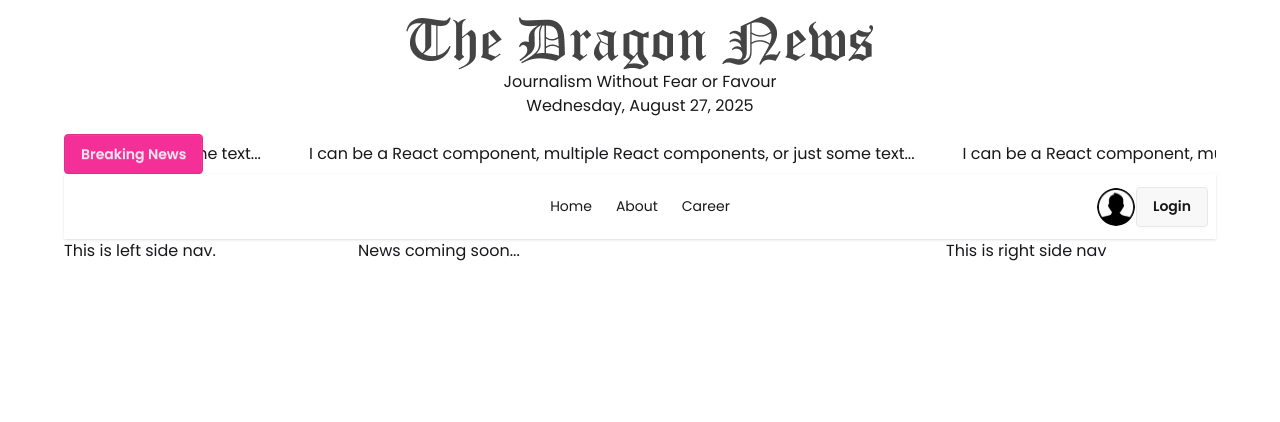
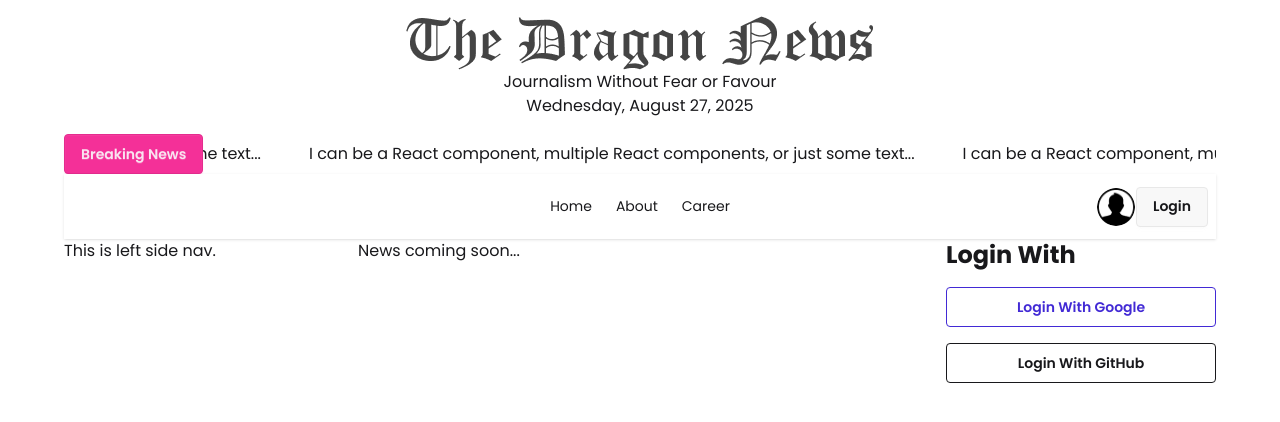
Before and after one commit to shohan89/react-dragon-news-auth, a React (Vite) app: page / in a window 1280 px wide. Shown: the top 422 px of the page. Built offline with nearby package versions, Linux system fonts and the light colour scheme.

Commit message:
add login buttons to the right sidebar

```diff
--- a/src/pages/Shared/RightSideNav/RIghtSideNav.jsx
+++ b/src/pages/Shared/RightSideNav/RIghtSideNav.jsx
@@ -2,7 +2,12 @@
 const RIghtSideNav = () => {
     return (
         <div>
-            <h2>This is right side nav</h2>
+            {/* Login Buttons */}
+            <div className="space-y-4 mb-4">
+                <h2 className="text-2xl font-bold">Login With</h2>
+                <button className="btn btn-outline btn-primary w-full">Login With Google</button>
+                <button className="btn btn-outline w-full">Login With GitHub</button>
+            </div>
         </div>
     );
 };
```
